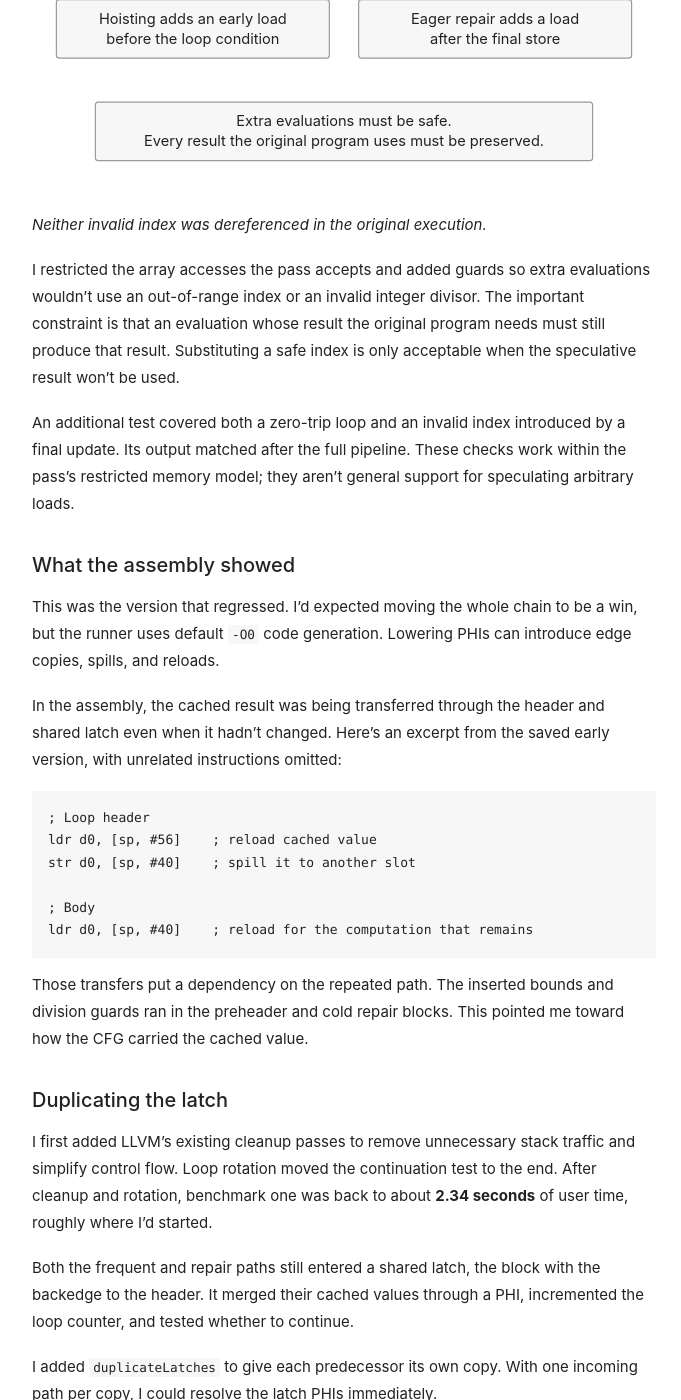
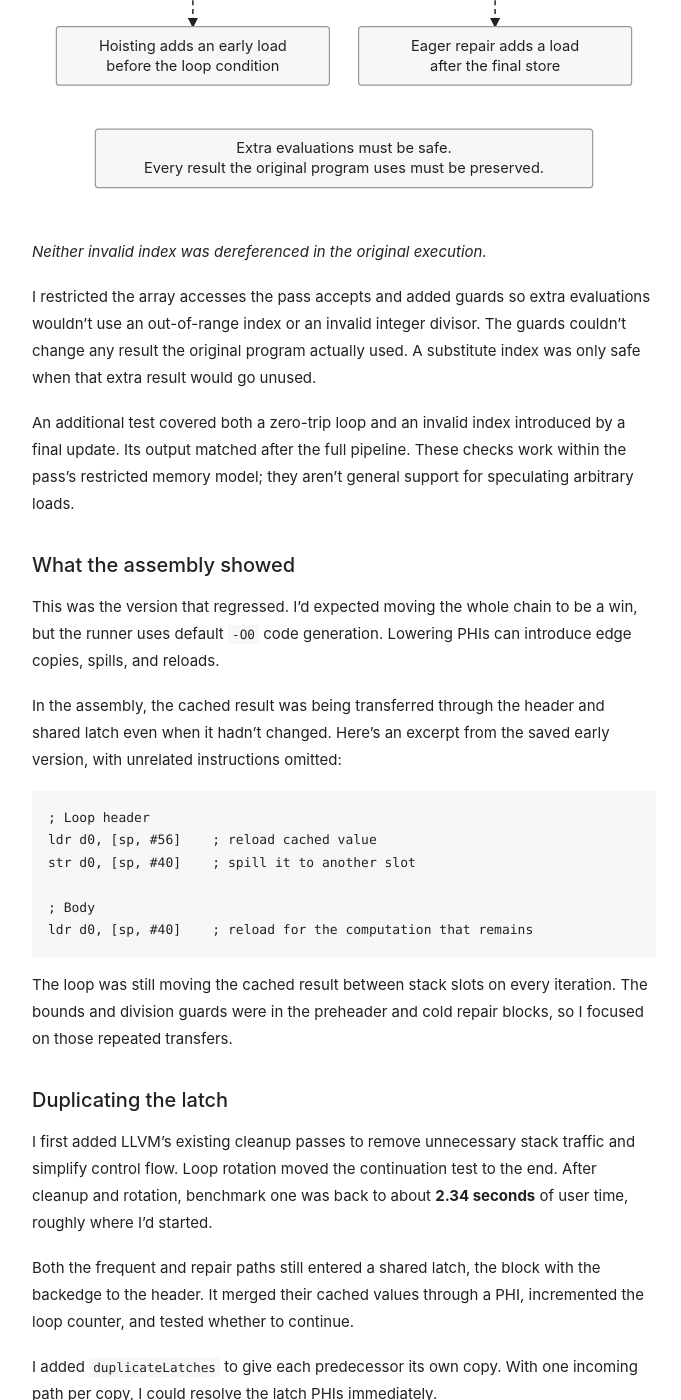
Before and after one commit to jvgrewal/jvgrewal.github.io, a Jekyll site: the page built from _posts/2026-11-01-frequent-path-licm.md, in a window 1280 px wide and 1400 px high, scrolled down 5589 px. Shown: the whole window, without its empty margins (296-977 px from the left). Built offline with Jekyll 4.4.1, drawn with Linux system fonts in a browser that asks for light colours; some of the changed text lies outside the part shown.

Commit message:
Polish LICM prose and keep benchmark ranges together

````diff
--- a/_layouts/default.html
+++ b/_layouts/default.html
@@ -11,7 +11,7 @@
   {% feed_meta %}
   <link id="site-favicon" rel="icon" href="{{ '/assets/favicon.svg' | relative_url }}?v=theme-sync" type="image/svg+xml">
   <script src="{{ '/assets/js/favicon.js' | relative_url }}?v=theme-sync" defer></script>
-  <link rel="stylesheet" href="{{ '/assets/css/style.css' | relative_url }}?v=brighter-dark-life">
+  <link rel="stylesheet" href="{{ '/assets/css/style.css' | relative_url }}?v=benchmark-ranges">
   {% if page.body_class == 'home' %}
   <script src="{{ '/assets/js/home-life.js' | relative_url }}?v=system-theme" defer></script>
   {% endif %}
--- a/_posts/2026-11-01-frequent-path-licm.md
+++ b/_posts/2026-11-01-frequent-path-licm.md
@@ -9,7 +10,7 @@
 
 I recently (by recently, I mean about two weeks ago—midterms are finally done) implemented **frequent path loop invariant code motion** (FPLICM) in LLVM for my grad compiler class (EECS 583).
 
-I started by hoisting loads, then extended the pass to the computation depending on them, assuming that removing the repeated work would make the program faster.
+I started by moving loads out of loops, then tried moving the calculations that used them. I assumed that doing less work inside the loop would make the program faster.
 
 Even though the output still matched, an early run of the first benchmark went from 2.32 seconds to 3.95 seconds of user CPU time.
 
@@ -87,7 +88,7 @@
 
 *The repaired 9 is available to a later load execution; the earlier snapshot stays 5.*
 
-I queried `GetValueInMiddleOfBlock` at the original load's block, substituted that result for all its uses, and deleted the load. The [SSAUpdater interface](https://llvm.org/doxygen/classllvm_1_1SSAUpdater.html) distinguishes this from querying the value at the end of a block.
+So I asked `SSAUpdater` for the value at the original load's block, using `GetValueInMiddleOfBlock`. That one value replaced all uses of the old load, which I could then delete. The [SSAUpdater interface](https://llvm.org/doxygen/classllvm_1_1SSAUpdater.html) explains how this differs from asking for the value at the end of a block.
 
 ## Moving the rest of the expression
 
@@ -118,7 +119,7 @@
 
 *Neither invalid index was dereferenced in the original execution.*
 
-I restricted the array accesses the pass accepts and added guards so extra evaluations wouldn't use an out-of-range index or an invalid integer divisor. The important constraint is that an evaluation whose result the original program needs must still produce that result. Substituting a safe index is only acceptable when the speculative result won't be used.
+I restricted the array accesses the pass accepts and added guards so extra evaluations wouldn't use an out-of-range index or an invalid integer divisor. The guards couldn't change any result the original program actually used. A substitute index was only safe when that extra result would go unused.
 
 An additional test covered both a zero-trip loop and an invalid index introduced by a final update. Its output matched after the full pipeline. These checks work within the pass's restricted memory model; they aren't general support for speculating arbitrary loads.
 
@@ -137,7 +138,7 @@
 ldr d0, [sp, #40]    ; reload for the computation that remains
 ```
 
-Those transfers put a dependency on the repeated path. The inserted bounds and division guards ran in the preheader and cold repair blocks. This pointed me toward how the CFG carried the cached value.
+The loop was still moving the cached result between stack slots on every iteration. The bounds and division guards were in the preheader and cold repair blocks, so I focused on those repeated transfers.
 
 ## Duplicating the latch
 
@@ -155,13 +156,13 @@
 
 Adding this step after cleanup and rotation took benchmark one from **2.34 seconds to 1.03 seconds** in an isolated comparison. These were individual timings, but it was the largest improvement I saw.
 
-I limited duplication to small latches without memory operations or side effects, and checked that values leaving the block could be remapped safely. Only the increment-and-test work gets duplicated; the repair computation stays put.
+I only duplicated small latches without memory operations or side effects, and checked that values leaving the block could be remapped safely. The repair computation stayed where it was; each iteration ran just one copy of the increment-and-test work.
 
 ## Some chains were better left alone
 
 The integer-heavy chains had regressed locally, so I added a filter requiring at least two expensive operations: floating-point divisions or integer divisions with nonconstant divisors. Remainders and constant-divisor integer divisions don't count toward the threshold.
 
-It's a coarse heuristic that doesn't account for the target processor or the full cost of repair. In this suite, it accepts the floating-point workloads and rejects the integer ones. When nothing is hoisted in a function, performance mode returns without running cleanup.
+This rule doesn't account for the target processor or the full cost of repair. For these benchmarks, it selects the floating-point workloads and leaves the integer ones alone. When nothing is hoisted in a function, performance mode returns without running cleanup.
 
 ## Results
 
@@ -181,6 +182,7 @@
 | `hw2perf2` | 3.07 (3.07–3.13) | 2.79 (2.78–2.80) | 1.60 (1.58–1.66) | 1.92× |
 | `hw2perf3` · pass skipped | 2.00 (1.98–2.00) | 2.39 (2.38–2.41) | 1.98 (1.98–1.98) | 1.01×* |
 | `hw2perf4` · pass skipped | 2.64 (2.37–2.65) | 2.67 (2.53–2.76) | 2.36 (2.17–2.47) | 1.12×* |
+{: .benchmark-results}
 
 *Ratios for skipped workloads are observed timing ratios, not attributed speedups. Values are median (minimum–maximum), three trials per executable.*
 
@@ -188,6 +190,6 @@
 
 *Bars show medians; whiskers span the three trials. Lower is better. The speculative pass skips benchmarks three and four.*
 
-Timings are **user CPU seconds**, with three trials per executable and the order rotated between trials. The cleanup-only control runs LLVM's standard cleanup passes without my hoisting or latch duplication. The full pipeline is faster on benchmarks one and two, though this comparison doesn't separate the contributions of my individual changes.
+Timings are **user CPU seconds**, with three trials per executable and the order rotated between trials. The cleanup-only control runs LLVM's standard cleanup passes without my hoisting or latch duplication. My full pass was faster than cleanup alone on the first two benchmarks. That gives me evidence that the custom transformations helped, but it doesn't tell me how much each one contributed.
 
 Benchmarks three and four retain the profiled IR apart from the module identifier. For benchmark four, the baseline and transformed inputs even compile to identical assembly. Its apparent improvement in the table can't be credited to my transformation.
--- a/assets/css/style.css
+++ b/assets/css/style.css
@@ -76,6 +76,8 @@
 table { width: 100%; border-collapse: collapse; font-size: 14px; margin: 24px 0; display: block; overflow-x: auto; }
 th, td { text-align: left; border-bottom: 1px solid var(--line); padding: 10px 14px 10px 0; }
 th { font-weight: 600; }
+/* Keep benchmark medians and ranges together; narrow tables scroll within the article. */
+.benchmark-results td:not(:first-child) { white-space: nowrap; }
 math[display='block'] { overflow-x: auto; overflow-y: hidden; padding: 12px 0; }
 hr { border: 0; border-top: 1px solid var(--line); margin: 30px 0; }
 body > footer { margin-top: 60px; font-size: 11px; color: var(--muted); }
````
Also changed, not shown: other parts of _posts/2026-11-01-frequent-path-licm.md (+1 -0 lines).
